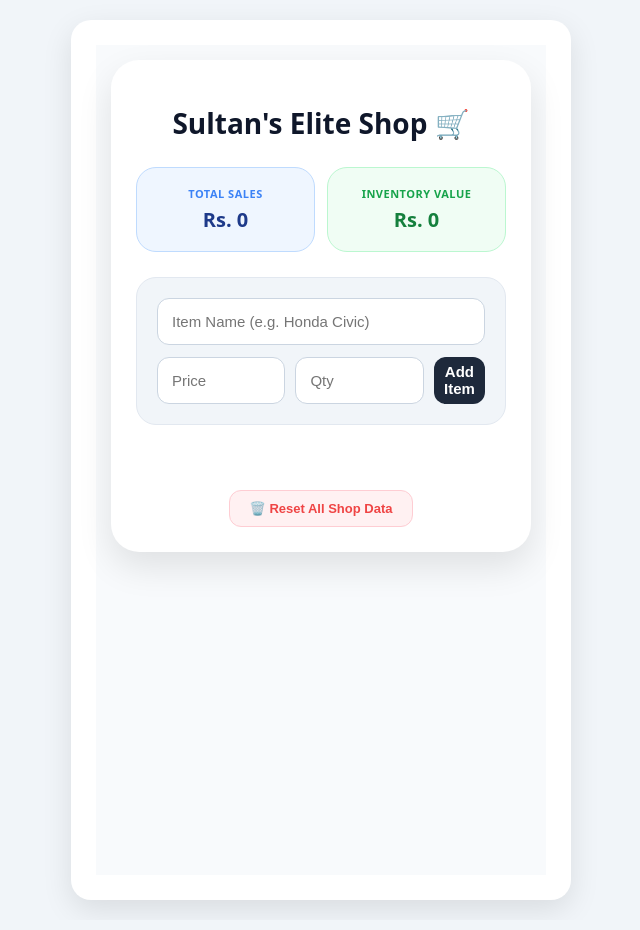
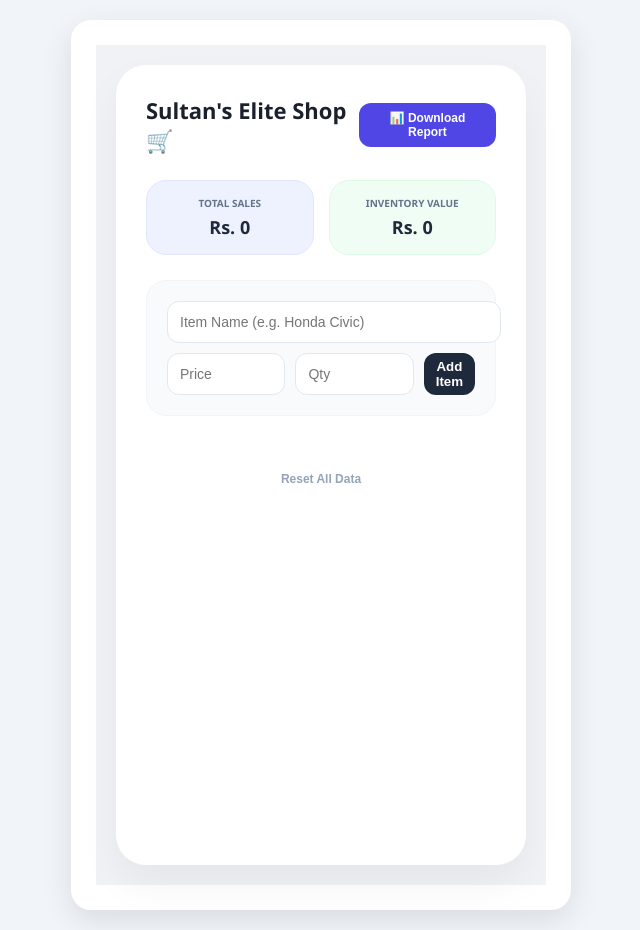
Before and after one commit to muhammadhasnain3031/sultan-elite-shop, a React (Vite) app: page / in a window 1280 px wide. Shown: the whole page, without its empty margins (319-959 px from the left). Built offline with nearby package versions, Linux system fonts and the light colour scheme.

Commit message:
Update App.jsx

```diff
--- a/src/App.jsx
+++ b/src/App.jsx
@@ -16,7 +16,6 @@ export default function App() {
   const [inputPrice, setInputPrice] = useState("");
   const [quantity, setQuantity] = useState("");
 
-  // Inventory ki total value nikalne ka formula
   const totalInventoryValue = fruits.reduce((acc, item) => acc + (item.price * item.quantity), 0);
 
   useEffect(() => {
@@ -27,6 +26,19 @@ export default function App() {
     localStorage.setItem('sultan_sales', sales.toString());
   }, [sales]);
 
+  const exportToExcel = () => {
+    if (fruits.length === 0 && sales === 0) return alert("Report ke liye data zaroori hai!");
+    let csv = "data:text/csv;charset=utf-8,Item Name,Price,Stock,Total Value\n";
+    fruits.forEach(f => {
+      csv += `${f.text},${f.price},${f.quantity},${f.price * f.quantity}\n`;
+    });
+    csv += `\nSUMMARY\nTotal Sales,Rs. ${sales}\nInventory Value,Rs. ${totalInventoryValue}`;
+    const link = document.createElement("a");
+    link.href = encodeURI(csv);
+    link.download = "Sultan_Elite_Report.csv";
+    link.click();
+  };
+
   const addFruit = () => {
     if (inputValue && inputPrice && quantity) {
       setFruits([...fruits, { id: Date.now(), text: inputValue, price: Number(inputPrice), quantity: Number(quantity) }]);
@@ -34,33 +46,27 @@ export default function App() {
     }
   };
 
-  const sellOne = (id) => {
-    const target = fruits.find(f => f.id === id);
-    if (target && target.quantity > 0) {
-      setSales(prev => prev + target.price);
-      setFruits(fruits.map(f => f.id === id ? { ...f, quantity: f.quantity - 1 } : f));
-    }
-  };
-
   return (
     <div style={styles.container}>
       <div style={styles.card}>
-        <h1 style={styles.title}>Sultan's Elite Shop 🛒</h1>
+        <header style={styles.header}>
+          <h1 style={styles.title}>Sultan's Elite Shop 🛒</h1>
+          <button onClick={exportToExcel} style={styles.exportBtn}>📊 Download Report</button>
+        </header>
 
-        {/* Statistics Row */}
         <div style={styles.statsRow}>
-           <div style={{...styles.statBox, backgroundColor: '#eff6ff', border: '1px solid #bfdbfe'}}>
-              <span style={styles.statLabel}>Total Sales</span>
-              <span style={{...styles.statValue, color: '#1e3a8a'}}>Rs. {sales.toLocaleString()}</span>
+           <div style={styles.statBoxBlue}>
+              <span style={styles.label}>TOTAL SALES</span>
+              <span style={styles.val}>Rs. {sales.toLocaleString()}</span>
            </div>
-           <div style={{...styles.statBox, backgroundColor: '#f0fdf4', border: '1px solid #bbf7d0'}}>
-              <span style={{...styles.statLabel, color: '#16a34a'}}>Inventory Value</span>
-              <span style={{...styles.statValue, color: '#15803d'}}>Rs. {totalInventoryValue.toLocaleString()}</span>
+           <div style={styles.statBoxGreen}>
+              <span style={styles.label}>INVENTORY VALUE</span>
+              <span style={styles.val}>Rs. {totalInventoryValue.toLocaleString()}</span>
            </div>
         </div>
 
-        <div style={styles.inputSection}>
-          <input style={styles.inputMain} placeholder="Item Name (e.g. Honda Civic)" value={inputValue} onChange={e => setInputValue(e.target.value)} />
+        <div style={styles.inputCard}>
+          <input style={styles.inputField} placeholder="Item Name (e.g. Honda Civic)" value={inputValue} onChange={e => setInputValue(e.target.value)} />
           <div style={{ display: 'flex', gap: '10px' }}>
             <input style={styles.inputSmall} type="number" placeholder="Price" value={inputPrice} onChange={e => setInputPrice(e.target.value)} />
             <input style={styles.inputSmall} type="number" placeholder="Qty" value={quantity} onChange={e => setQuantity(e.target.value)} />
@@ -70,41 +76,36 @@ export default function App() {
 
         <div style={styles.listContainer}>
           {fruits.map(f => (
-            <ListItem
-              key={f.id}
-              data={f}
-              onSell={() => sellOne(f.id)}
-              onAdd={() => setFruits(fruits.map(x => x.id === f.id ? {...x, quantity: x.quantity + 1} : x))}
-              onDelete={() => setFruits(fruits.filter(x => x.id !== f.id))}
-            />
+            <ListItem key={f.id} data={f} onSell={() => {
+                if (f.quantity > 0) {
+                    setSales(prev => prev + f.price);
+                    setFruits(fruits.map(x => x.id === f.id ? { ...x, quantity: x.quantity - 1 } : x));
+                }
+            }} onAdd={() => setFruits(fruits.map(x => x.id === f.id ? {...x, quantity: x.quantity + 1} : x))} onDelete={() => setFruits(fruits.filter(x => x.id !== f.id))} />
           ))}
         </div>
 
-        <div style={{textAlign: 'center', marginTop: '40px'}}>
-            <button
-              onClick={() => { if(confirm("Kya aap saara data (Sales aur Inventory) khatam karna chahte hain?")) { localStorage.clear(); window.location.reload(); } }}
-              style={styles.resetBtn}
-            >
-              🗑️ Reset All Shop Data
-            </button>
-        </div>
+        <button onClick={() => { if(confirm("Data reset?")) { localStorage.clear(); window.location.reload(); } }} style={styles.resetLink}>Reset All Data</button>
       </div>
     </div>
   );
 }
 
 const styles = {
-  container: { backgroundColor: '#f8fafc', minHeight: '100vh', padding: '15px', display: 'flex', justifyContent: 'center', fontFamily: 'system-ui, sans-serif' },
-  card: { width: '100%', maxWidth: '550px', backgroundColor: '#fff', padding: '25px', borderRadius: '28px', boxShadow: '0 15px 35px rgba(0,0,0,0.1)', alignSelf: 'start' },
-  title: { textAlign: 'center', color: '#0f172a', fontSize: '28px', fontWeight: '900', marginBottom: '25px' },
-  statsRow: { display: 'flex', gap: '12px', marginBottom: '25px' },
-  statBox: { flex: 1, padding: '18px', borderRadius: '20px', textAlign: 'center' },
-  statLabel: { display: 'block', fontSize: '11px', color: '#3b82f6', fontWeight: '800', textTransform: 'uppercase', marginBottom: '5px', letterSpacing: '0.5px' },
-  statValue: { fontSize: '20px', fontWeight: '800' },
-  inputSection: { background: '#f1f5f9', padding: '20px', borderRadius: '20px', marginBottom: '25px', border: '1px solid #e2e8f0' },
-  inputMain: { width: '100%', padding: '14px', borderRadius: '12px', border: '1px solid #cbd5e1', marginBottom: '12px', boxSizing: 'border-box', fontSize: '15px', outline: 'none' },
-  inputSmall: { width: '30%', padding: '14px', borderRadius: '12px', border: '1px solid #cbd5e1', fontSize: '15px', outline: 'none' },
-  addBtn: { flex: 1, backgroundColor: '#1e293b', color: '#fff', border: 'none', borderRadius: '12px', fontWeight: 'bold', cursor: 'pointer', fontSize: '15px', transition: '0.2s' },
+  container: { backgroundColor: '#f0f2f5', minHeight: '100vh', padding: '20px', display: 'flex', justifyContent: 'center', fontFamily: '"Segoe UI", Roboto, sans-serif' },
+  card: { width: '100%', maxWidth: '500px', backgroundColor: '#ffffff', padding: '30px', borderRadius: '30px', boxShadow: '0 20px 40px rgba(0,0,0,0.05)' },
+  header: { display: 'flex', justifyContent: 'space-between', alignItems: 'center', marginBottom: '25px' },
+  title: { fontSize: '22px', fontWeight: '800', color: '#1a202c', margin: 0 },
+  exportBtn: { backgroundColor: '#4f46e5', color: '#fff', border: 'none', padding: '8px 15px', borderRadius: '12px', cursor: 'pointer', fontSize: '12px', fontWeight: '600' },
+  statsRow: { display: 'flex', gap: '15px', marginBottom: '25px' },
+  statBoxBlue: { flex: 1, padding: '15px', borderRadius: '20px', backgroundColor: '#eef2ff', border: '1px solid #e0e7ff', textAlign: 'center' },
+  statBoxGreen: { flex: 1, padding: '15px', borderRadius: '20px', backgroundColor: '#f0fdf4', border: '1px solid #dcfce7', textAlign: 'center' },
+  label: { display: 'block', fontSize: '10px', fontWeight: 'bold', color: '#64748b', marginBottom: '5px' },
+  val: { fontSize: '18px', fontWeight: '800', color: '#1e293b' },
+  inputCard: { backgroundColor: '#f8fafc', padding: '20px', borderRadius: '20px', marginBottom: '25px', border: '1px solid #f1f5f9' },
+  inputField: { width: '100%', padding: '12px', borderRadius: '12px', border: '1px solid #e2e8f0', marginBottom: '10px', outline: 'none', fontSize: '14px' },
+  inputSmall: { width: '30%', padding: '12px', borderRadius: '12px', border: '1px solid #e2e8f0', outline: 'none', fontSize: '14px' },
+  addBtn: { flex: 1, backgroundColor: '#1e293b', color: '#fff', border: 'none', borderRadius: '12px', fontWeight: '700', cursor: 'pointer' },
   listContainer: { display: 'flex', flexDirection: 'column', gap: '12px' },
-  resetBtn: { color: '#ef4444', background: '#fff1f2', border: '1px solid #fecdd3', padding: '10px 20px', borderRadius: '12px', cursor: 'pointer', fontSize: '13px', fontWeight: '700' }
+  resetLink: { width: '100%', marginTop: '30px', background: 'none', border: 'none', color: '#94a3b8', fontSize: '12px', cursor: 'pointer', fontWeight: '600' }
 };
```
